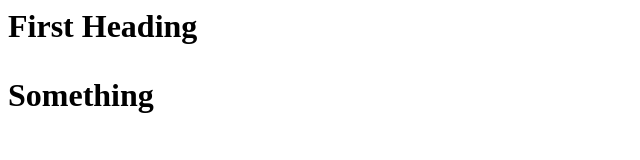
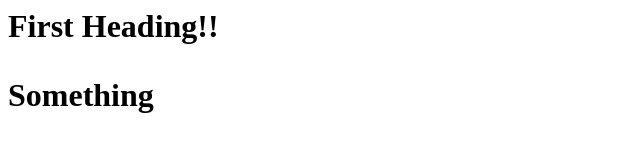
Before and after one commit to SiyabongaButhelezi/appsample, a plain HTML site: page index.html in a window 1280 px wide. Shown: the full height of the page, 0-640 px from the left. Drawn offline with Linux system fonts and the light colour scheme.

Commit message:
çhanged idex.html

```diff
--- a/index.html
+++ b/index.html
@@ -1,7 +1,7 @@
 <html>
 <title>Web Site</title>
 <body>
-<h1>First Heading
+<h1>First Heading!!
 <p>Something
 
 </html>
```
